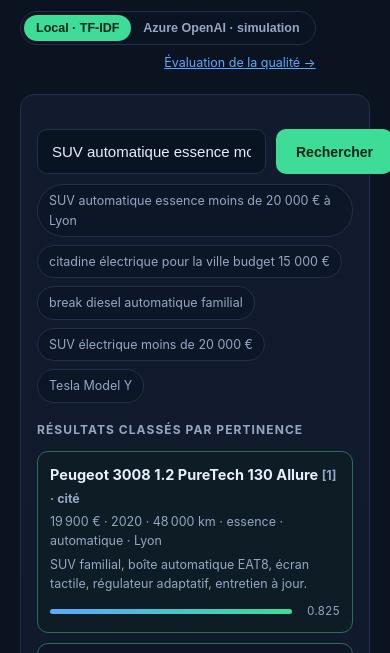
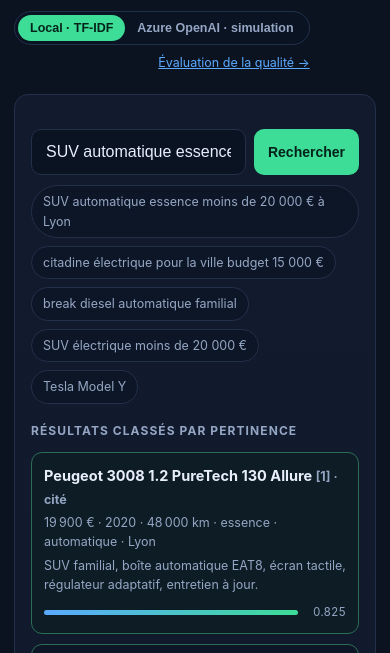
Before and after one commit to karimtn/demo-rag, a plain HTML site: page index.html in a window 390 px wide. Shown: the part 189-842 px from the top of the page. Drawn offline with Linux system fonts and the light colour scheme.

Commit message:
Mobile : le bouton Rechercher ne déborde plus de l'écran
Co-Authored-By: Claude Opus 5.5 <noreply@anthropic.com>
Claude-Session: https://claude.ai/code/session_01SiwRTD8XwtJJ6WfZATqXAT

```diff
--- a/index.html
+++ b/index.html
@@ -23,12 +23,19 @@
   .card{background:linear-gradient(180deg,var(--panel) 0%,var(--panel2) 100%);
         border:1px solid var(--line);border-radius:14px;padding:16px}
   .search{display:flex;gap:10px;margin:18px 0 10px}
-  input[type=text]{flex:1;background:#0a1322;border:1px solid var(--line);color:var(--txt);
+  input[type=text]{flex:1;min-width:0;background:#0a1322;border:1px solid var(--line);color:var(--txt);
         border-radius:10px;padding:13px 14px;font-size:15px;outline:none}
   input[type=text]:focus{border-color:#2f4a74;box-shadow:0 0 0 3px rgba(90,169,255,.12)}
   button{background:var(--accent);color:#04231a;border:0;border-radius:10px;padding:0 20px;
         font-weight:700;font-size:14px;cursor:pointer}
   button:hover{filter:brightness(1.07)}
+  .search button{flex:none;white-space:nowrap}
+  @media(max-width:480px){
+    .wrap{padding-left:14px;padding-right:14px}
+    .search{gap:8px}
+    .search button{padding:0 14px}
+    input[type=text]{font-size:16px}
+  }
   .chips{display:flex;flex-wrap:wrap;gap:8px;margin-bottom:18px}
   .chip{font-size:12.5px;color:var(--muted);border:1px solid var(--line);border-radius:999px;
         padding:6px 11px;cursor:pointer;background:#0d1626}
```
